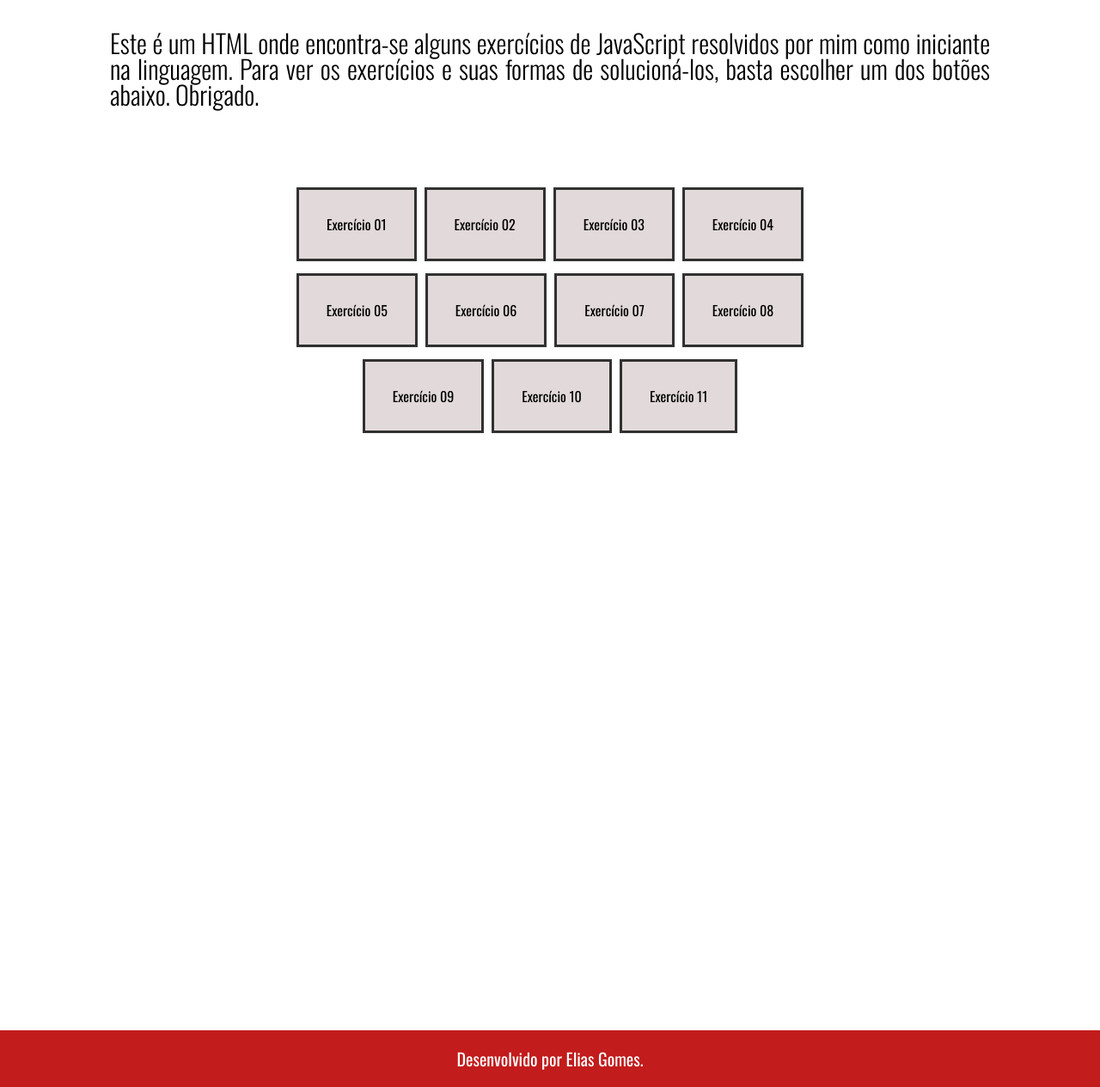
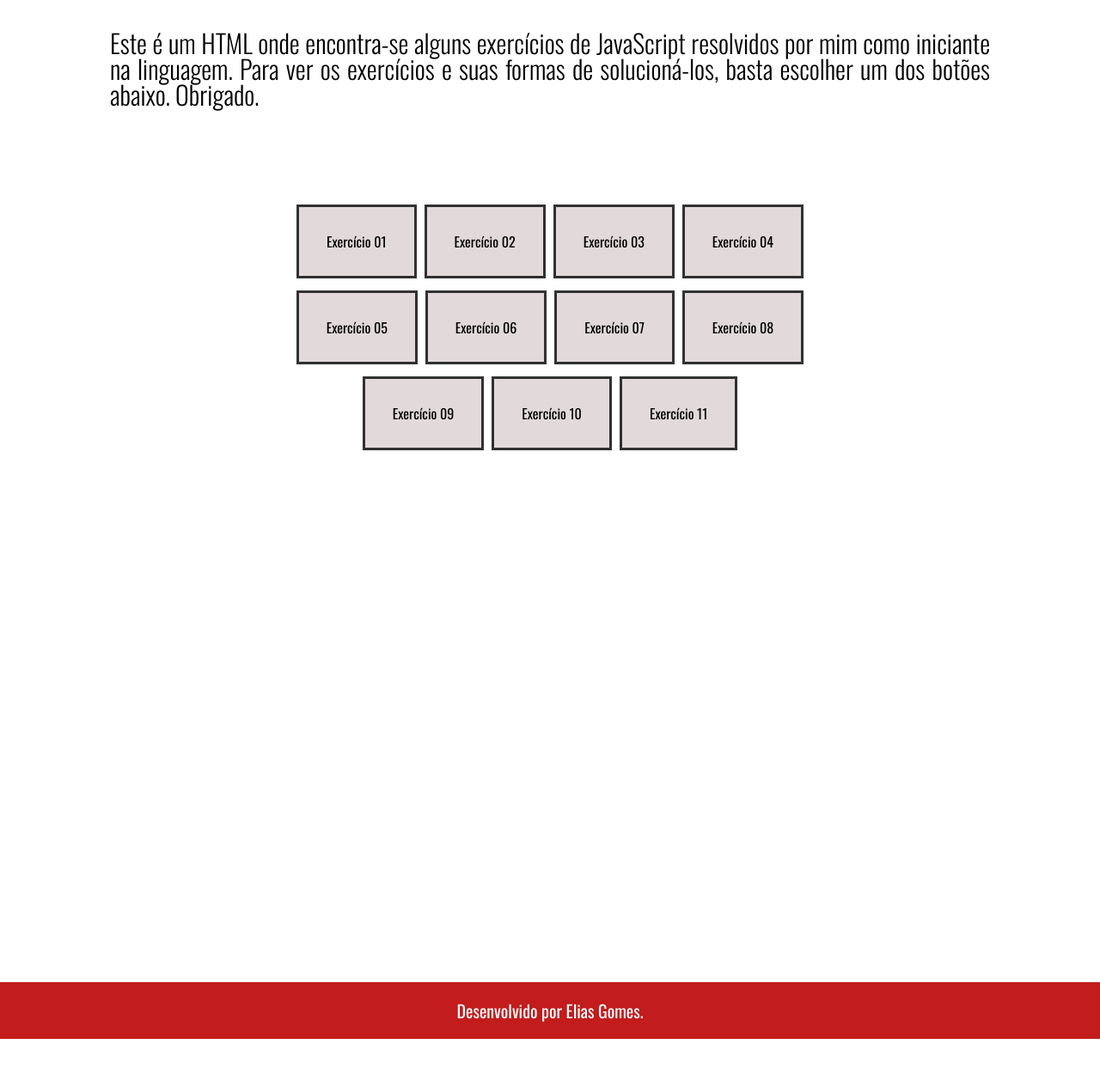
Before and after one commit to sailegomes/Lista-exerc-cios-b-sicos-JS, a plain HTML site: page Exercícios JS/index.html in a window 1280 px wide. Shown: the part 100-1365 px from the top of the page at 86% size. After the commit the page ends 1309 px from the top, so only its background shows below. Drawn offline with nearby package versions, Linux system fonts and the light colour scheme; a web font is replaced by a local one.

Commit message:
Add files via upload

```diff
--- a/Exercícios JS/index.html
+++ b/Exercícios JS/index.html
@@ -21,7 +21,7 @@
             </p>
         </section>
 
-        <section>
+        <section class="section__botoes">
             <div class="container__principal">
                 <div class="linha1">
                     <a href="listas_html/ex01.html" class="item">Exercício 01</a>
@@ -66,6 +66,7 @@
             </div>
         </section>
     </main>
+
     <footer class="rodape">
         <p class="autor">Desenvolvido por Elias Gomes.</p>
     </footer>
--- a/Exercícios JS/scripts_JS/ex11.js
+++ b/Exercícios JS/scripts_JS/ex11.js
@@ -12,7 +12,7 @@ function numero_primo(valor) {
     else {
         for (i = 2; i < valor; i++) {
             if (valor % i == 0) {
-                cont = 1
+                cont++
                 break;
             }
         }
--- a/Exercícios JS/styles/principal.css
+++ b/Exercícios JS/styles/principal.css
@@ -1,5 +1,10 @@
 @import url('https://fonts.googleapis.com/css2?family=New+Amsterdam&display=swap');
 @import url('https://fonts.googleapis.com/css2?family=Oswald:wght@200..700&display=swap');
+
+
+body{
+    height: 1vh;
+}
 
 .titulo_principal {
     text-align: center;
@@ -24,6 +29,7 @@
     align-items: center;
     justify-content: center;
     gap: 20px;
+    height: 40vh;
 }
 
 .item {
@@ -48,7 +54,6 @@
 }
 
 .rodape {
-    margin-top: 11em;
     background-color: rgb(194, 28, 28);
     padding: 1.45em 0;
     gap: 10px;
@@ -65,7 +70,16 @@
     display: none;
 }
 
-@media screen and (max-width: 500px) {
+
+.section__botoes{
+    height: 10vh;
+}
+
+
+
+
+
+@media screen and (max-width: 600px) {
     .titulo_principal {
         margin-top: 0.5em;
     }
@@ -95,9 +109,11 @@
     }
 
     .rodape {
-        margin-top: 12em;
+        margin-top: 25em;
     }
 }
+
+
 
 @media screen and (min-width: 1024px){
     .titulo_principal {
@@ -112,14 +128,16 @@
     }
 
     .rodape {
-        margin-top: 43.6em;
+        margin-top: 52.6em;
     }
 }
 
 
+
+
 @media screen and (min-width: 1700px) {
     .rodape {
-        margin-top: 24.55em;
+        margin-top: 30.8em;
     }
 
     .container__secundario{
```
